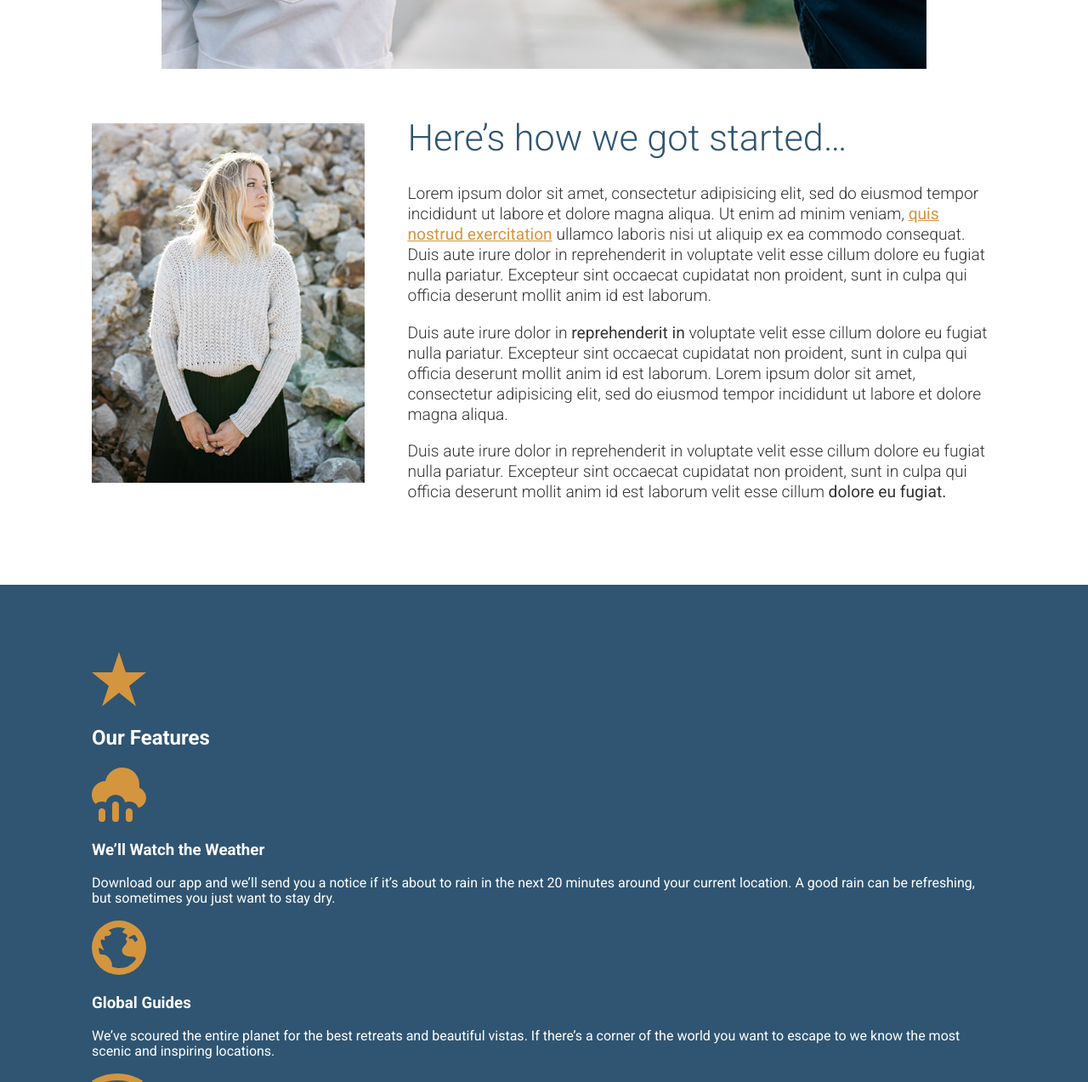
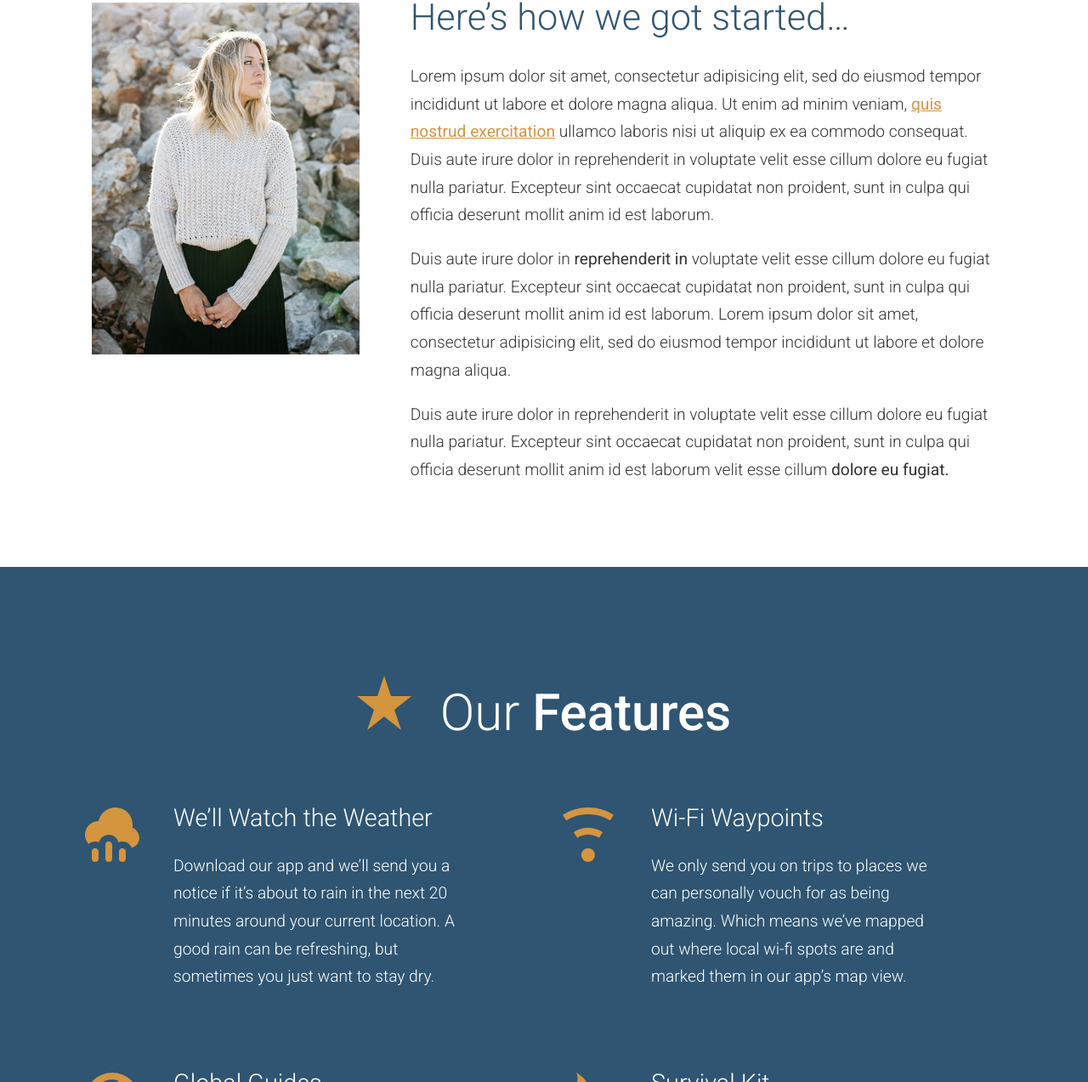
Before and after one commit to mehrabrafi143/travel, a website: page app/index.html in a window 1280 px wide. Shown: the part 1527-2800 px from the top of the page at 85% size. Drawn offline with Linux system fonts and the light colour scheme.

Commit message:
the feature

```diff
--- /dev/null
+++ b/app/assets/style/moduels/_generic-content.css
@@ -0,0 +1,7 @@
+.generic-content{
+    p{
+        font-weight: 300;
+        line-height: 1.7;
+    }
+
+}
--- a/app/assets/style/moduels/_row.css
+++ b/app/assets/style/moduels/_row.css
@@ -1,14 +1,33 @@
 .row{
-   margin-right: -50px;
+   margin-right: -3.75rem;
 
    &--gutter > div{
-       padding-right: 50px;
+       padding-right: 3.75rem;
    }
 
+   &--gutter-large > div {
+       padding-right: 120px;
+   }
 
+   &__image{
+       margin-left:auto;
+       margin-right:auto;
+       max-width:100%;
+       @mixin atMedium{
+        display: block;
+        height: 100%;
+       }
+
+   }
    @mixin clearfix;
 
    @mixin atMedium{
+
+        &__medium-6{
+            float: left;
+            width:50%;
+            margin-right:0rem;
+        }
 
         &__medium-8{
             width: 66.66%;
@@ -21,13 +40,6 @@
 
    }
 
-
-
-   &__generic-content{
-    font-weight:300;
-
-   }
-
    @mixin atSmall{
     font-size: 1.2rem;
     line-height: 1.5rem;
--- /dev/null
+++ b/app/assets/style/moduels/_section-item.css
@@ -0,0 +1,23 @@
+.section-item{
+    padding-bottom: 3rem;
+    position: relative;
+    &__title{
+        font-size: 1.6rem;
+        font-weight:300;
+        text-align::center;
+        @mixin atSmall{
+            font-size:1.8rem;
+        }
+    }
+    &__icon{
+        display: block;
+        margin:0 auto;
+        @mixin atSmall{
+            left:-.5rem;
+            position: absolute;
+        }
+    }
+    @mixin atSmall{
+    padding-left:6rem;
+    }
+}
--- /dev/null
+++ b/app/assets/style/moduels/_section.css
@@ -0,0 +1,27 @@
+.section{
+    &__title{
+        font-weight: 300;
+        font-size:2rem;
+        text-align: center;
+        margin-bottom:3rem;
+        @mixin atSmall{
+         font-size:3.75rem;
+        }
+    }
+    strong{
+        font-weight: 500;
+    }
+
+    &__icon{
+        display: block;
+        margin-left: auto;
+        margin-right: auto;
+        margin-bottom: 1rem;
+        @mixin atSmall{
+            display: inline;
+            margin:0;
+        }
+        padding-right:1.2rem;
+    }
+
+}
--- a/app/assets/style/moduels/_wrapper.css
+++ b/app/assets/style/moduels/_wrapper.css
@@ -13,6 +13,9 @@
     }
 
     &--btm-margin{
-        margin-bottom: 3.75rem;
+        margin-bottom: 1rem;
+        @mixin atSmall{
+            margin-bottom:3.75rem;
+        }
     }
 }
--- a/app/assets/style/style.css
+++ b/app/assets/style/style.css
@@ -8,3 +8,6 @@
 @import "moduels/_page-section";
 @import "moduels/_headline";
 @import "moduels/_row";
+@import "moduels/_generic-content";
+@import "moduels/_section";
+@import "moduels/_section-item";
--- a/app/index.html
+++ b/app/index.html
@@ -9,15 +9,6 @@
   <link rel="stylesheet" href="temp/styles/style.css"  />
 </head>
 <body>
-  <ul>
-    <li>1</li>
-    <li>2</li>
-    <li>3</li>
-    <li>4</li>
-    <li>5</li>
-    <li>6</li>
-  </ul>
-
   <header>
     <img src="assets/images/icons/clear-view-escapes.svg">
     <a href="#" class="btn" >Get in Touch</a>
@@ -60,7 +51,7 @@
         </div>
         <div class="row__medium-8" >
             <h2 class="headline headline--blue headline--top-margin" >Here&rsquo;s how we got started&hellip;</h2>
-            <div class="row__generic-content" >
+            <div class="generic-content" >
             <p>Lorem ipsum dolor sit amet, consectetur adipisicing elit, sed do eiusmod tempor incididunt ut labore et dolore magna aliqua. Ut enim ad minim veniam, <strong><a href="#">quis nostrud exercitation</a></strong> ullamco laboris nisi ut aliquip ex ea commodo consequat. Duis aute irure dolor in reprehenderit in voluptate velit esse cillum dolore eu fugiat nulla pariatur. Excepteur sint occaecat cupidatat non proident, sunt in culpa qui officia deserunt mollit anim id est laborum.</p>
             <p>Duis aute irure dolor in <strong>reprehenderit in</strong> voluptate velit esse cillum dolore eu fugiat nulla pariatur. Excepteur sint occaecat cupidatat non proident, sunt in culpa qui officia deserunt mollit anim id est laborum. Lorem ipsum dolor sit amet, consectetur adipisicing elit, sed do eiusmod tempor incididunt ut labore et dolore magna aliqua.</p>
             <p>Duis aute irure dolor in reprehenderit in voluptate velit esse cillum dolore eu fugiat nulla pariatur. Excepteur sint occaecat cupidatat non proident, sunt in culpa qui officia deserunt mollit anim id est laborum velit esse cillum <strong>dolore eu fugiat.</strong></p>
@@ -72,24 +63,35 @@
 
   <div id="features" class="page-section page-section--blue">
     <div class="wrapper">
-      <img src="assets/images/icons/star.svg">
-      <h2>Our Features</h2>
-
-      <img src="assets/images/icons/rain.svg">
-      <h3>We&rsquo;ll Watch the Weather</h3>
-      <p>Download our app and we&rsquo;ll send you a notice if it&rsquo;s about to rain in the next 20 minutes around your current location. A good rain can be refreshing, but sometimes you just want to stay dry.</p>
-
-      <img src="assets/images/icons/globe.svg">
-      <h3>Global Guides</h3>
-      <p>We&rsquo;ve scoured the entire planet for the best retreats and beautiful vistas. If there&rsquo;s a corner of the world you want to escape to we know the most scenic and inspiring locations.</p>
-
-      <img src="assets/images/icons/wifi.svg">
-      <h3>Wi-Fi Waypoints</h3>
-      <p>We only send you on trips to places we can personally vouch for as being amazing. Which means we&rsquo;ve mapped out where local wi-fi spots are and marked them in our app&rsquo;s map view.</p>
-
-      <img src="assets/images/icons/fire.svg">
-      <h3>Survival Kit</h3>
-      <p>Everytime you book an escape with us we send you a survival kit with the finest materials. The kit will allow you to setup a tent, start a fire, scratch your own back and lower your taxes.</p>
+      <div class="section" >
+        <h2 class="section__title"  > <img class="section__icon" src="assets/images/icons/star.svg"> Our <strong>Features</strong></h2>
+        <div class="row row--gutter row--gutter-large" >
+          <div class="row__medium-6">
+            <div class="section-item generic-content" >
+              <img  class="section-item__icon" src="assets/images/icons/rain.svg">
+              <h3 class="section-item__title" >We&rsquo;ll Watch the Weather</h3>
+              <p>Download our app and we&rsquo;ll send you a notice if it&rsquo;s about to rain in the next 20 minutes around your current location. A good rain can be refreshing, but sometimes you just want to stay dry.</p>
+            </div>
+            <div class="section-item generic-content" >
+              <img class="section-item__icon" src="assets/images/icons/globe.svg">
+              <h3 class="section-item__title">Global Guides</h3>
+              <p>We&rsquo;ve scoured the entire planet for the best retreats and beautiful vistas. If there&rsquo;s a corner of the world you want to escape to we know the most scenic and inspiring locations.</p>
+            </div>
+          </div>
+          <div class="row__medium-6">
+              <div class="section-item generic-content" >
+                <img class="section-item__icon" src="assets/images/icons/wifi.svg">
+                <h3 class="section-item__title">Wi-Fi Waypoints</h3>
+                <p>We only send you on trips to places we can personally vouch for as being amazing. Which means we&rsquo;ve mapped out where local wi-fi spots are and marked them in our app&rsquo;s map view.</p>
+              </div>
+              <div class="section-item generic-content" >
+                <img class="section-item__icon" src="assets/images/icons/fire.svg">
+                <h3 class="section-item__title" >Survival Kit</h3>
+                <p>Everytime you book an escape with us we send you a survival kit with the finest materials. The kit will allow you to setup a tent, start a fire, scratch your own back and lower your taxes.</p>
+             </div>
+          </div>
+        </div>
+      </div>
     </div>
   </div>
 
--- a/app/temp/styles/style.css
+++ b/app/temp/styles/style.css
@@ -486,24 +486,44 @@ a{
     }
 
 .wrapper--btm-margin{
-        margin-bottom: 3.75rem;
+        margin-bottom: 1rem;
+    }
+
+@media (min-width: 530px){
+
+.wrapper--btm-margin{
+            margin-bottom:3.75rem
+    }
     }
 
 .btn{
     background-color: #2f5572;
-    padding:.8rem 1.2rem;
+    padding:.8rem .9rem;
     color:#fff;
     text-decoration:none;
     border-radius:.2rem;
+    font-size: 1rem;
+
 }
 
 .btn--orange{
         background-color: #d59541;
     }
 
+@media (min-width: 530px){
+
+.btn{
+        padding:.8rem 1.2rem
+
+}
+    }
+
+@media (min-width: 530px){
+
 .btn--large{
-        padding: 1.1rem 1.9rem;
-        font-size: 1.25rem;
+            padding: 1.1rem 1.9rem;
+            font-size: 1.25rem
+    }
     }
 
 .large-hero{
@@ -644,14 +664,34 @@ a{
     }
 
 .row{
-   margin-right: -50px;
+   margin-right: -3.75rem;
 
 
 }
 
 .row--gutter > div{
-       padding-right: 50px;
+       padding-right: 3.75rem;
    }
+
+.row--gutter-large > div {
+       padding-right: 120px;
+   }
+
+.row__image{
+       margin-left:auto;
+       margin-right:auto;
+       max-width:100%;
+
+   }
+
+@media (min-width: 800px){
+
+.row__image{
+        display: block;
+        height: 100%
+
+   }
+    }
 
 .row::after{
         content: "";
@@ -660,6 +700,12 @@ a{
     }
 
 @media (min-width: 800px){
+
+        .row__medium-6{
+            float: left;
+            width:50%;
+            margin-right:0rem;
+        }
 
         .row__medium-8{
             width: 66.66%;
@@ -671,11 +717,6 @@ a{
         }
     }
 
-.row__generic-content{
-    font-weight:300;
-
-   }
-
 @media (min-width: 530px){
 
 .row{
@@ -685,3 +726,73 @@ a{
 
 }
     }
+
+.generic-content p{
+        font-weight: 300;
+        line-height: 1.7;
+    }
+
+.section__title{
+        font-weight: 300;
+        font-size:2rem;
+        text-align: center;
+        margin-bottom:3rem;
+    }
+
+@media (min-width: 530px){
+
+.section__title{
+         font-size:3.75rem
+    }
+    }
+
+.section strong{
+        font-weight: 500;
+    }
+
+.section__icon{
+        display: block;
+        margin-left: auto;
+        margin-right: auto;
+        margin-bottom: 1rem;
+        padding-right:1.2rem;
+    }
+
+@media (min-width: 530px){
+
+.section__icon{
+            display: inline;
+            margin:0;
+    }
+    }
+
+.section-item{
+    padding-bottom: 3rem;
+    position: relative;
+    padding-left:6rem;
+}
+
+.section-item__title{
+        font-size: 1.6rem;
+        font-weight:300;
+    }
+
+@media (min-width: 530px){
+
+.section-item__title{
+            font-size:1.8rem
+    }
+    }
+
+.section-item__icon{
+        display: block;
+        margin:0 auto;
+    }
+
+@media (min-width: 530px){
+
+.section-item__icon{
+            left:-.5rem;
+            position: absolute
+    }
+    }
```
Also changed, not shown: app/assets/style/moduels/_btn.css (+12 -4 lines).
